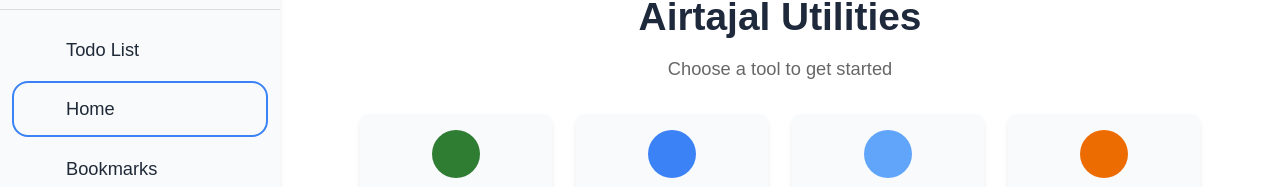
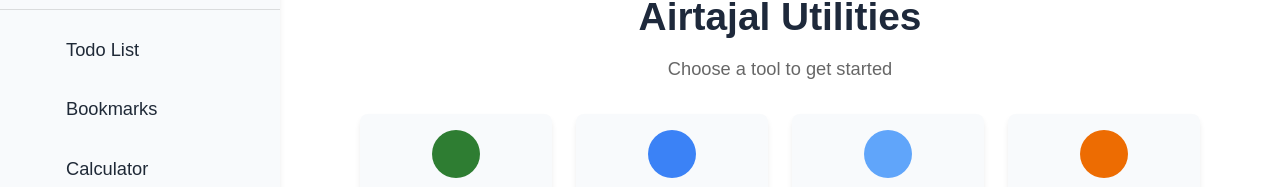
Before and after one commit to MateenKhan/ai-utilities-app, a Next.js app: page / in a window 1280 px wide. Shown: the part 119-306 px from the top of the page. Built offline with nearby package versions, Linux system fonts and the light colour scheme; some icons are missing.

Commit message:
feat: Introduce sidebar navigation, theme customization, and calculator UI.

```diff
--- a/src/components/Sidebar.tsx
+++ b/src/components/Sidebar.tsx
@@ -12,7 +12,6 @@ import {
   Divider,
   Typography,
 } from "@mui/material";
-import HomeRoundedIcon from "@mui/icons-material/HomeRounded";
 import BookmarkBorderRoundedIcon from "@mui/icons-material/BookmarkBorderRounded";
 import CalculateRoundedIcon from "@mui/icons-material/CalculateRounded";
 import ChecklistRoundedIcon from "@mui/icons-material/ChecklistRounded";
@@ -24,7 +23,6 @@ import { SIDEBAR_WIDTH, MINI_SIDEBAR_WIDTH, APP_BAR_HEIGHT } from "./layoutConst
 
 const NAV_ITEMS = [
   { href: "/todo", label: "Todo List", icon: <ChecklistRoundedIcon fontSize="small" sx={{ color: "#4caf50" }} /> },
-  { href: "/", label: "Home", icon: <HomeRoundedIcon fontSize="small" sx={{ color: "#2196f3" }} /> },
   { href: "/bookmarks", label: "Bookmarks", icon: <BookmarkBorderRoundedIcon fontSize="small" sx={{ color: "#9c27b0" }} /> },
   { href: "/calculator", label: "Calculator", icon: <CalculateRoundedIcon fontSize="small" sx={{ color: "#ff9800" }} /> },
   { href: "/image-tiles", label: "Image Tiles", icon: <ImageRoundedIcon fontSize="small" sx={{ color: "#f44336" }} /> },
--- a/src/components/ThemeSelector.tsx
+++ b/src/components/ThemeSelector.tsx
@@ -1,6 +1,6 @@
 "use client";
 
-import React, { useState, useRef } from "react";
+import React, { useState } from "react";
 import {
   Box,
   Button,
@@ -19,13 +19,10 @@ import {
   Typography,
 } from "@mui/material";
 import ExpandMoreIcon from "@mui/icons-material/ExpandMore";
-import AddRoundedIcon from "@mui/icons-material/AddRounded";
-import DownloadRoundedIcon from "@mui/icons-material/DownloadRounded";
-import UploadRoundedIcon from "@mui/icons-material/UploadRounded";
 import CloseRoundedIcon from "@mui/icons-material/CloseRounded";
 import PaletteRoundedIcon from "@mui/icons-material/PaletteRounded";
-import InventoryRoundedIcon from "@mui/icons-material/InventoryRounded";
-import { useRouter } from "next/navigation";
+import SettingsRoundedIcon from "@mui/icons-material/SettingsRounded";
+import CheckRoundedIcon from "@mui/icons-material/CheckRounded";
 import { useTheme } from "./ThemeProvider";
 
 const ThemeSelector: React.FC = () => {
@@ -35,17 +32,12 @@ const ThemeSelector: React.FC = () => {
     setTheme,
     addTheme,
     updateTheme,
-    exportThemes,
-    importThemes,
-    exportWithFonts,
   } = useTheme();
-  const router = useRouter();
   const [anchorEl, setAnchorEl] = useState<null | HTMLElement>(null);
   const [customizerOpen, setCustomizerOpen] = useState(false);
   const [fontManagerOpen, setFontManagerOpen] = useState(false);
   const [tempTheme, setTempTheme] = useState({ ...currentTheme });
   const [fontUrl, setFontUrl] = useState("");
-  const fileInputRef = useRef<HTMLInputElement>(null);
 
   const menuOpen = Boolean(anchorEl);
 
@@ -82,37 +74,6 @@ const ThemeSelector: React.FC = () => {
       setTheme(tempTheme.id);
     }
     setCustomizerOpen(false);
-  };
-
-  const handleExport = () => {
-    exportThemes();
-    handleMenuClose();
-  };
-
-  const handleExportWithFonts = async () => {
-    await exportWithFonts();
-    router.push("/save-load");
-    handleMenuClose();
-  };
-
-  const handleImport = () => {
-    fileInputRef.current?.click();
-  };
-
-  const handleFileImport = (event: React.ChangeEvent<HTMLInputElement>) => {
-    const file = event.target.files?.[0];
-    if (!file) return;
-
-    const reader = new FileReader();
-    reader.onload = (e) => {
-      const content = e.target?.result as string;
-      if (content) {
-        importThemes(content);
-      }
-    };
-    reader.readAsText(file);
-    event.target.value = "";
-    handleMenuClose();
   };
 
   const handleAddFont = () => {
@@ -182,9 +143,20 @@ const ThemeSelector: React.FC = () => {
         Theme
       </Button>
 
-      <Menu anchorEl={anchorEl} open={menuOpen} onClose={handleMenuClose} keepMounted>
-        <Box px={2} py={1}>
-          <Typography variant="subtitle2" color="text.secondary">
+      <Menu
+        anchorEl={anchorEl}
+        open={menuOpen}
+        onClose={handleMenuClose}
+        keepMounted
+        transformOrigin={{ horizontal: 'right', vertical: 'top' }}
+        anchorOrigin={{ horizontal: 'right', vertical: 'bottom' }}
+        PaperProps={{
+          elevation: 3,
+          sx: { minWidth: 220, mt: 1.5, borderRadius: 2 }
+        }}
+      >
+        <Box px={2} py={1.5}>
+          <Typography variant="caption" fontWeight={700} color="text.secondary" sx={{ textTransform: 'uppercase', letterSpacing: 1 }}>
             Select Theme
           </Typography>
         </Box>
@@ -193,45 +165,36 @@ const ThemeSelector: React.FC = () => {
             key={theme.id}
             selected={currentTheme.id === theme.id}
             onClick={() => handleThemeChange(theme.id)}
+            sx={{
+              py: 1,
+              px: 2,
+              '&.Mui-selected': { bgcolor: 'action.hover' }
+            }}
           >
             <Box
               sx={{
-                width: 12,
-                height: 12,
+                width: 24,
+                height: 24,
                 borderRadius: "50%",
                 bgcolor: theme.primary,
-                mr: 1.5,
+                border: '2px solid',
+                borderColor: 'background.paper',
+                boxShadow: '0 0 0 1px rgba(0,0,0,0.1)',
+                mr: 2,
               }}
             />
-            <Typography variant="body2">{theme.name}</Typography>
+            <Typography variant="body2" fontWeight={500} flexGrow={1}>
+              {theme.name}
+            </Typography>
+            {currentTheme.id === theme.id && <CheckRoundedIcon fontSize="small" color="primary" />}
           </MenuItem>
         ))}
         <Divider sx={{ my: 1 }} />
-        <MenuItem onClick={handleCustomize}>
-          <AddRoundedIcon fontSize="small" sx={{ mr: 1 }} />
-          Customize Theme
-        </MenuItem>
-        <MenuItem onClick={handleExport}>
-          <DownloadRoundedIcon fontSize="small" sx={{ mr: 1 }} />
-          Export Themes
-        </MenuItem>
-        <MenuItem onClick={handleExportWithFonts}>
-          <InventoryRoundedIcon fontSize="small" sx={{ mr: 1 }} />
-          Export with Fonts
-        </MenuItem>
-        <MenuItem onClick={handleImport}>
-          <UploadRoundedIcon fontSize="small" sx={{ mr: 1 }} />
-          Import Themes
+        <MenuItem onClick={handleCustomize} sx={{ py: 1.5 }}>
+          <SettingsRoundedIcon fontSize="small" sx={{ mr: 2, color: 'text.secondary' }} />
+          <Typography variant="body2">Customize</Typography>
         </MenuItem>
       </Menu>
-
-      <input
-        ref={fileInputRef}
-        type="file"
-        accept=".json"
-        style={{ display: "none" }}
-        onChange={handleFileImport}
-      />
 
       <Dialog open={customizerOpen} onClose={() => setCustomizerOpen(false)} fullWidth maxWidth="md">
         <DialogTitle sx={{ pb: 1 }}>
--- a/src/components/utilities/CalculatorContent.tsx
+++ b/src/components/utilities/CalculatorContent.tsx
@@ -15,10 +15,12 @@ import {
   Paper,
   Stack,
   TextField,
+  Typography,
+  Divider,
+  Tab,
+  Tabs,
   ToggleButton,
   ToggleButtonGroup,
-  Typography,
-  Divider,
 } from "@mui/material";
 import HistoryRoundedIcon from "@mui/icons-material/HistoryRounded";
 import DeleteOutlineRoundedIcon from "@mui/icons-material/DeleteOutlineRounded";
@@ -136,9 +138,12 @@ export default function CalculatorContent() {
   const [waitingForOperand, setWaitingForOperand] = useState(Boolean(initialState.waitingForOperand));
   const [currentExpression, setCurrentExpression] = useState(initialState.currentExpression ?? "");
   const [conversionMode, setConversionMode] = useState<"length" | "weight" | "temperature" | null>(initialState.conversionMode ?? null);
+  // Converter State
   const [unitFrom, setUnitFrom] = useState(initialState.unitFrom ?? "");
   const [unitTo, setUnitTo] = useState(initialState.unitTo ?? "");
-  const [inputValue, setInputValue] = useState(initialState.inputValue ?? "");
+  const [valueFrom, setValueFrom] = useState(initialState.inputValue ?? "");
+  const [valueTo, setValueTo] = useState("");
+
   const [history, setHistory] = useState<CalculationHistory[]>(loadStoredHistory);
   const [showHistory, setShowHistory] = useState(false);
   const [activeView, setActiveView] = useState<"calculator" | "converter" | "both">(initialState.activeView ?? "both");
@@ -153,11 +158,11 @@ export default function CalculatorContent() {
       conversionMode,
       unitFrom,
       unitTo,
-      inputValue,
+      inputValue: valueFrom,
       activeView,
     };
     localStorage.setItem("calculatorState", JSON.stringify(state));
-  }, [display, previousValue, operation, waitingForOperand, currentExpression, conversionMode, unitFrom, unitTo, inputValue, activeView]);
+  }, [display, previousValue, operation, waitingForOperand, currentExpression, conversionMode, unitFrom, unitTo, valueFrom, activeView]);
 
   useEffect(() => {
     const historyToSave = history.map((item) => ({
@@ -324,7 +329,45 @@ export default function CalculatorContent() {
     return formatNumber((value * fromFactor) / toFactor);
   };
 
-  const formatNumber = (num: number) => num.toFixed(6).replace(/\.?0+$/, "");
+  const calculateConversion = (val: string, from: string, to: string): string => {
+    if (!val || isNaN(parseFloat(val)) || !conversionMode || !from || !to) return "";
+
+    const numValue = parseFloat(val);
+    if (conversionMode === "temperature") {
+      return formatNumber(convertTemperature(numValue, from, to));
+    }
+
+    const units = conversionMode === "length" ? LENGTH_UNITS : WEIGHT_UNITS;
+    const fromFactor = units[from as keyof typeof units];
+    const toFactor = units[to as keyof typeof units];
+    if (fromFactor === undefined || toFactor === undefined) return "";
+
+    return formatNumber((numValue * fromFactor) / toFactor);
+  };
+
+  const formatNumber = (num: number) => {
+    const str = num.toFixed(6).replace(/\.?0+$/, "");
+    return str === "" ? "0" : str;
+  };
+
+  // Handler for Left Input (From)
+  const handleFromChange = (val: string) => {
+    setValueFrom(val);
+    setValueTo(calculateConversion(val, unitFrom, unitTo));
+  };
+
+  // Handler for Right Input (To)
+  const handleToChange = (val: string) => {
+    setValueTo(val);
+    setValueFrom(calculateConversion(val, unitTo, unitFrom));
+  };
+
+  // When units change, re-calculate the "To" value based on "From" value
+  useEffect(() => {
+    if (valueFrom && unitFrom && unitTo) {
+      setValueTo(calculateConversion(valueFrom, unitFrom, unitTo));
+    }
+  }, [unitFrom, unitTo, conversionMode]);
 
   const showCalculator = activeView === "calculator" || activeView === "both";
   const showConverter = activeView === "converter" || activeView === "both";
@@ -340,20 +383,40 @@ export default function CalculatorContent() {
     <Box>
 
 
-      <ToggleButtonGroup value={activeView} exclusive onChange={(_e, value) => value && setActiveView(value)} sx={{ mb: 3 }}>
-        <ToggleButton value="calculator" aria-label="calculator">
-          <CalculateRoundedIcon />
-        </ToggleButton>
-        <ToggleButton value="converter" aria-label="converter">
-          <CompareArrowsRoundedIcon />
-        </ToggleButton>
-        <ToggleButton value="both" aria-label="both">
-          <Box display="flex">
-            <CalculateRoundedIcon sx={{ mr: 1 }} />
-            <CompareArrowsRoundedIcon />
-          </Box>
-        </ToggleButton>
-      </ToggleButtonGroup>
+      <Paper sx={{ mb: 3, borderRadius: 2, overflow: 'hidden' }}>
+        <Tabs
+          value={activeView}
+          onChange={(_e, value) => setActiveView(value)}
+          variant="fullWidth"
+          indicatorColor="primary"
+          textColor="primary"
+          sx={{ bgcolor: 'background.paper' }}
+        >
+          <Tab
+            icon={<CalculateRoundedIcon />}
+            value="calculator"
+            aria-label="calculator"
+            sx={{ minHeight: 64 }}
+          />
+          <Tab
+            icon={<CompareArrowsRoundedIcon />}
+            value="converter"
+            aria-label="converter"
+            sx={{ minHeight: 64 }}
+          />
+          <Tab
+            icon={
+              <Box display="flex">
+                <CalculateRoundedIcon sx={{ mr: 1 }} />
+                <CompareArrowsRoundedIcon />
+              </Box>
+            }
+            value="both"
+            aria-label="both"
+            sx={{ minHeight: 64 }}
+          />
+        </Tabs>
+      </Paper>
 
       <Stack direction={{ xs: "column", md: "row" }} spacing={3}>
         {showCalculator && (
@@ -449,38 +512,48 @@ export default function CalculatorContent() {
               </ToggleButtonGroup>
 
               {conversionMode ? (
-                <Stack spacing={2}>
-                  <TextField label="Value" type="number" value={inputValue} onChange={(e) => setInputValue(e.target.value)} fullWidth />
-                  <Stack direction={{ xs: "column", sm: "row" }} spacing={2}>
-                    <Autocomplete
-                      options={conversionMode === "length" ? LENGTH_OPTIONS : conversionMode === "weight" ? WEIGHT_OPTIONS : TEMPERATURE_OPTIONS}
-                      value={unitFrom || null}
-                      onChange={(_e, value) => setUnitFrom(value || "")}
-                      renderInput={(params) => <TextField {...params} label="From" />}
+                <Stack direction={{ xs: "column", sm: "row" }} spacing={2} alignItems="center">
+                  <Box flex={1} width="100%">
+                    <TextField
+                      label="Value"
+                      type="number"
+                      value={valueFrom}
+                      onChange={(e) => handleFromChange(e.target.value)}
                       fullWidth
+                      sx={{ mb: 2 }}
                     />
                     <Autocomplete
                       options={conversionMode === "length" ? LENGTH_OPTIONS : conversionMode === "weight" ? WEIGHT_OPTIONS : TEMPERATURE_OPTIONS}
-                      value={unitTo || null}
+                      value={unitFrom || undefined}
+                      onChange={(_e, value) => setUnitFrom(value || "")}
+                      renderInput={(params) => <TextField {...params} label="Unit" />}
+                      fullWidth
+                      disableClearable
+                    />
+                  </Box>
+
+                  <Box display="flex" alignItems="center" justifyContent="center" py={{ xs: 2, sm: 0 }}>
+                    <CompareArrowsRoundedIcon fontSize="large" color="action" />
+                  </Box>
+
+                  <Box flex={1} width="100%">
+                    <TextField
+                      label="Converted"
+                      type="number"
+                      value={valueTo}
+                      onChange={(e) => handleToChange(e.target.value)}
+                      fullWidth
+                      sx={{ mb: 2 }}
+                    />
+                    <Autocomplete
+                      options={conversionMode === "length" ? LENGTH_OPTIONS : conversionMode === "weight" ? WEIGHT_OPTIONS : TEMPERATURE_OPTIONS}
+                      value={unitTo || undefined}
                       onChange={(_e, value) => setUnitTo(value || "")}
-                      renderInput={(params) => <TextField {...params} label="To" />}
+                      renderInput={(params) => <TextField {...params} label="Unit" />}
                       fullWidth
+                      disableClearable
                     />
-                  </Stack>
-
-                  {unitFrom && unitTo && inputValue && (
-                    <Paper variant="outlined" sx={{ p: 3 }}>
-                      <Typography align="center">
-                        {inputValue} {unitFrom}
-                      </Typography>
-                      <Typography align="center" variant="h4" fontWeight={700} my={1}>
-                        {convertValue(parseFloat(inputValue), unitFrom, unitTo)}
-                      </Typography>
-                      <Typography align="center" color="text.secondary">
-                        {unitTo}
-                      </Typography>
-                    </Paper>
-                  )}
+                  </Box>
                 </Stack>
               ) : (
                 <Typography color="text.secondary">Select a conversion category to begin.</Typography>
```
